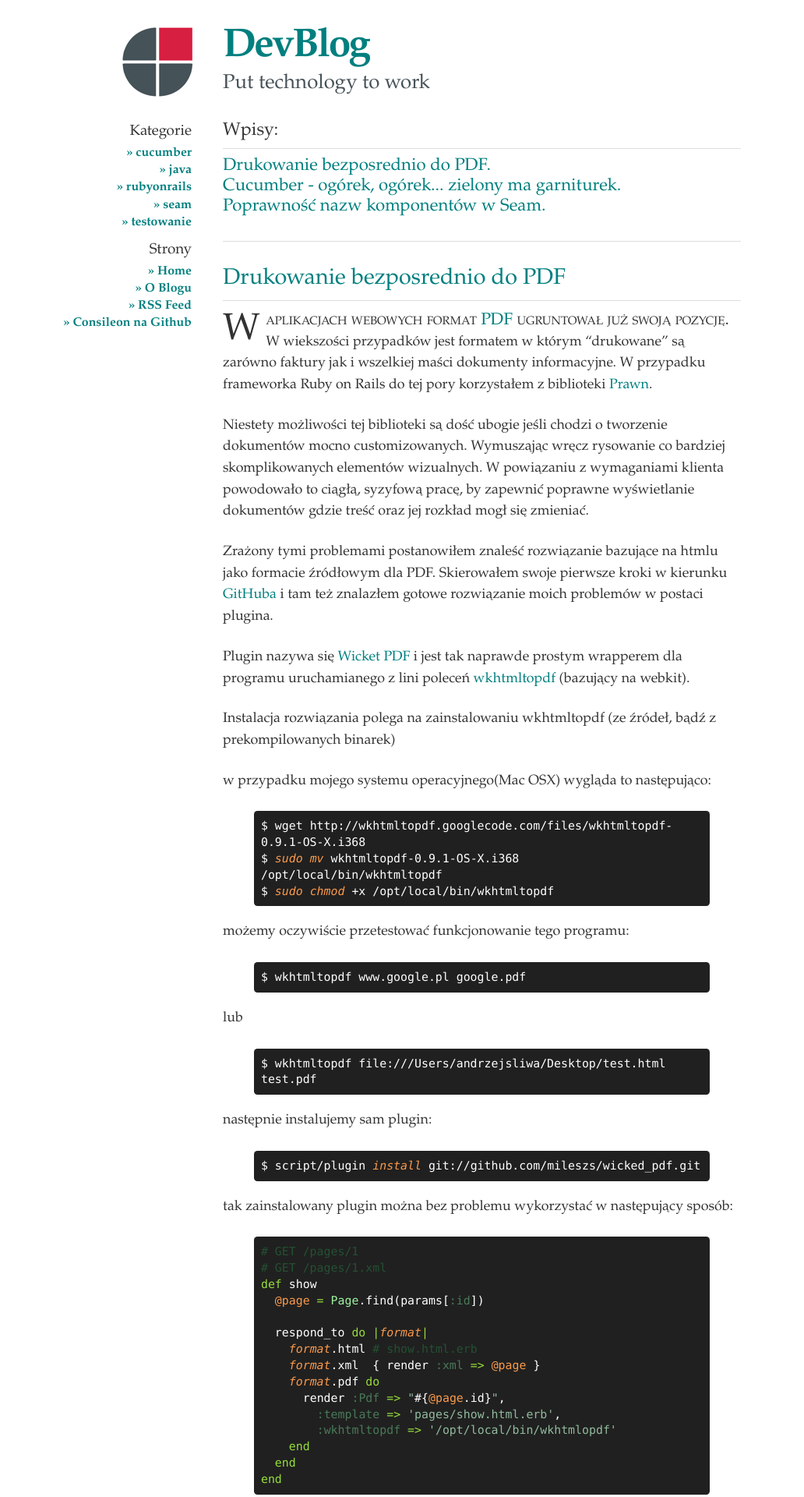
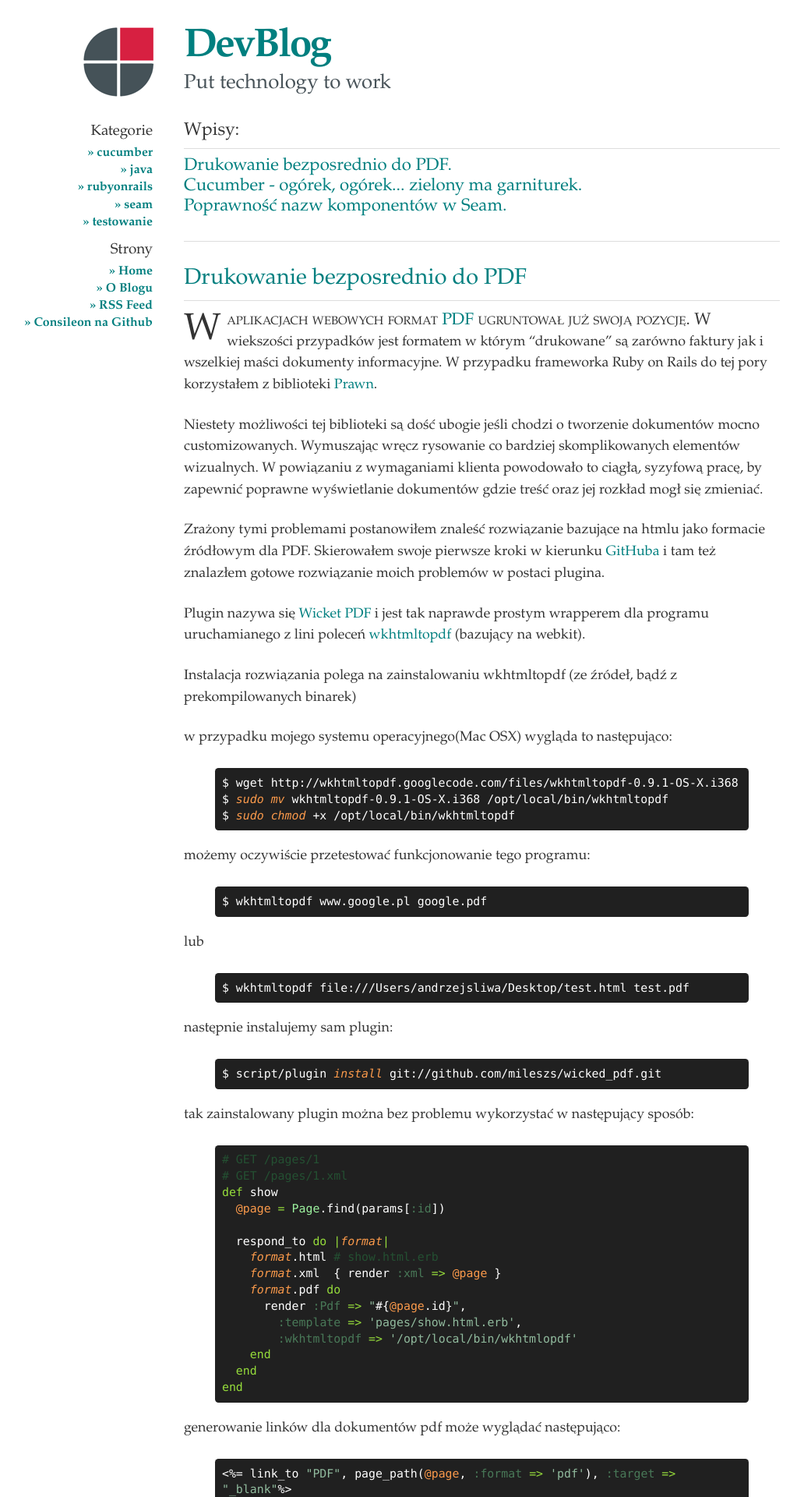
Before and after one commit to consileonpl/consileonpl.github.com, a Jekyll site: the page built from index.markdown, in a window 1280 px wide. Shown: the top 1920 px of the page at 78% size, without its empty margins (134-1166 px from the left). Built offline with Jekyll 4.4.1, drawn with Linux system fonts in a browser that asks for light colours; Markdown is read by kramdown in place of the engine named in the settings.

Commit message:
changes in css.

```diff
--- a/css/style.css
+++ b/css/style.css
@@ -29,7 +29,7 @@
 #container {
   margin: 0 auto;
   padding: 10px 0;
-  width: 920px;
+  width: 1020px;
 }
 
 #header {
@@ -82,7 +82,7 @@
   float: right;
   margin-left: 25px;
   padding: 0 15px;
-  width: 665px;
+  width: 765px;
 }
 
 #sidebar {
```
